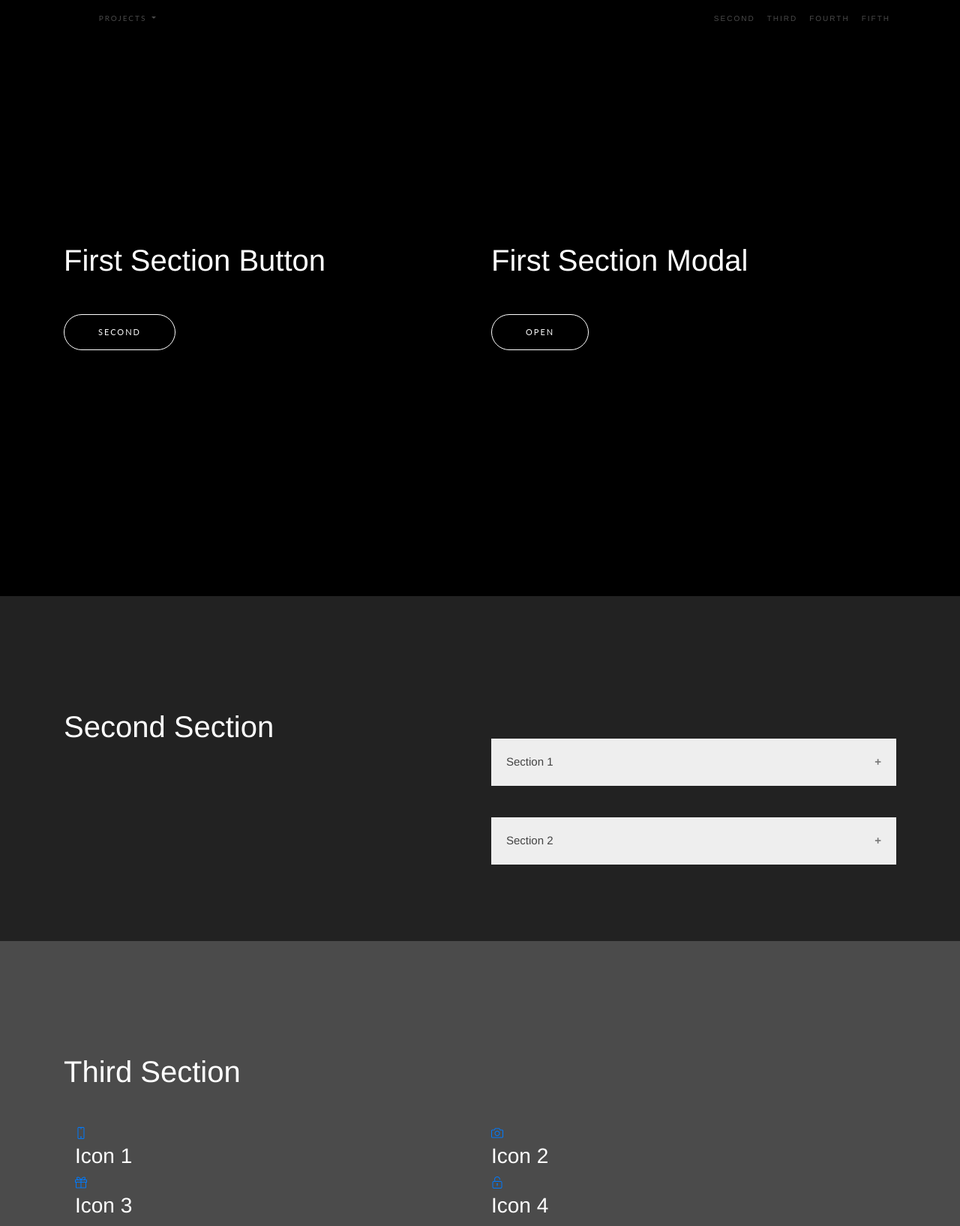
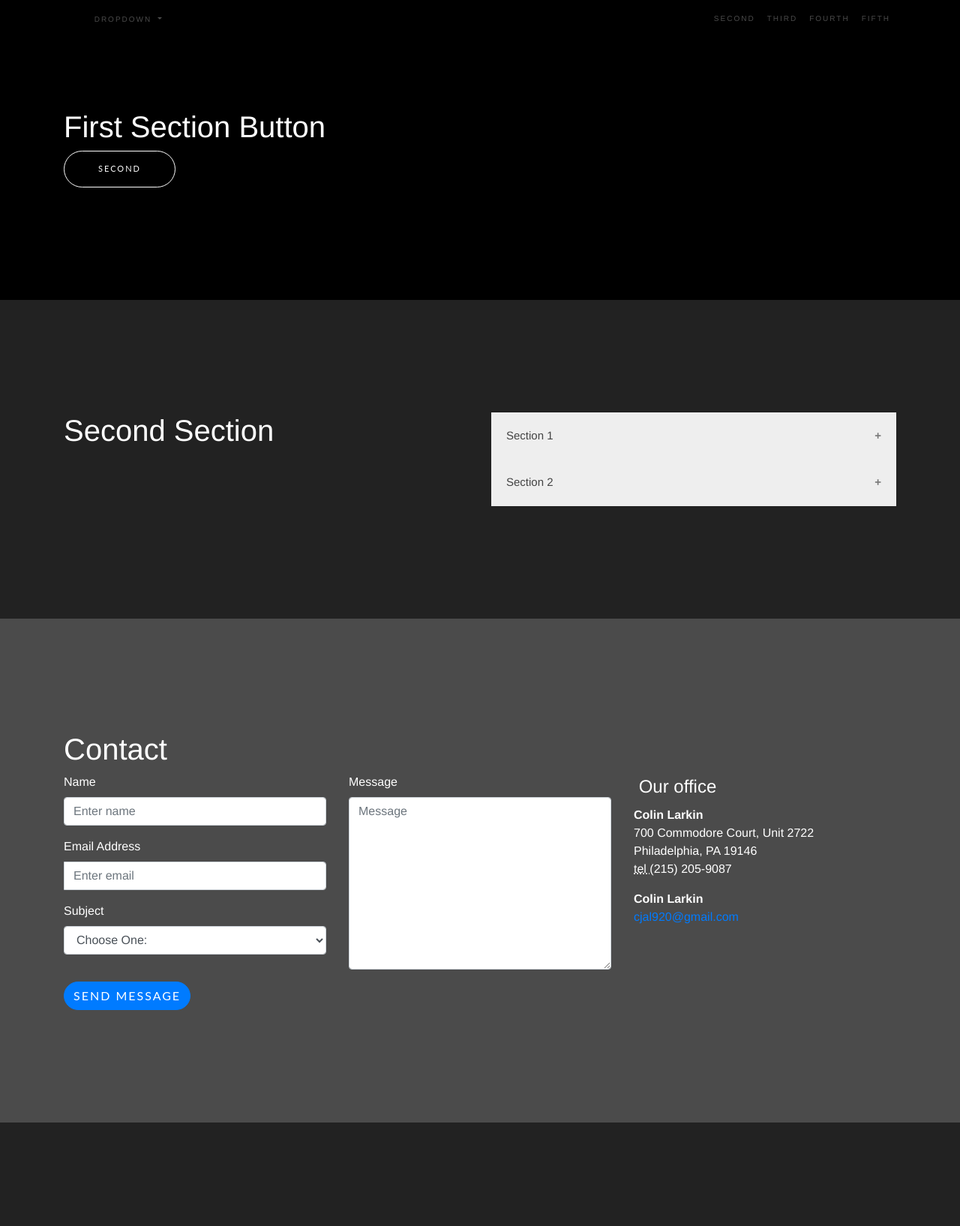
Before and after one commit to cjal920/website-template, a plain HTML site: page index.html in a window 1280 px wide. Shown: the part 5-1640 px from the top of the page at 75% size. Drawn offline with nearby package versions, Linux system fonts and the light colour scheme.

Commit message:
nav bar updates

```diff
--- a/css/custom.css
+++ b/css/custom.css
@@ -2,14 +2,7 @@ html,
 body {
   width: 100%;
   height: 100%;
-}
-
-body {
   font-family: 'Muli', 'Helvetica', 'Arial', 'sans-serif';
-}
-
-section {
-  padding: 100px 0;
 }
 
 p {
@@ -56,10 +49,6 @@ p {
   color: #fff;
 }
 
-/* .dropdown-menu  {
-  background-color: transparent;
-} */
-
 .nav-link  {
   font-size: 10px;
   letter-spacing: 2px;
@@ -67,11 +56,6 @@ p {
   color: #4b4b4b;
 }
 
-.nav-link:hover  {
-  color: #000;
-}
-
-@media (min-width: 992px) {
   #mainNav {
     border-color: transparent;
     background-color: transparent;
@@ -82,21 +66,13 @@ p {
     color: #4b4b4b;
   }
 
+  #mainNav .navbar-nav > li > a:hover {
+    color: #fff;
+  }
+
   #mainNav.navbar-shrink {
     background-color: #fff;
   }
-  #mainNav.navbar-shrink .navbar-brand {
-    color: #222222;
-  }
-  #mainNav.navbar-shrink .navbar-brand:hover, #mainNav.navbar-shrink .navbar-brand:focus {
-    color: #fff;
-  }
-
-  #mainNav.navbar-shrink .navbar-nav > li > a:hover,
-  #mainNav.navbar-shrink .navbar-nav > li > a:focus:hover {
-    color: #fff;
-  }
-}
 
 /* FIRST */
 
@@ -104,52 +80,30 @@ section.first {
   position: relative;
   width: 100%;
   padding-top: 150px;
-  padding-bottom: 100px;
+  padding-bottom: 150px;
   background: #000;
   color: #fff;
-  /* background: #000; */
   /* background: url("../img/bg-pattern.png"), #7b4397; */
   /* background: url("../img/bg-pattern.png"), -webkit-gradient(linear, right top, left top, from(#7b4397), to(#dc2430)); */
   /* background: url("../img/bg-pattern.png"), linear-gradient(to left, #7b4397, #dc2430); */
 }
 
-/* MODAL */
-
-.modal-body {
-  color: #000000;
-  font-family: 'Old Standard TT', serif;
-  text-indent: 2em;
-  line-height: 1.5;
-  hyphens: auto;
-  padding: 0 20px 0 20px;
-  text-align: left;
-  text-align: justify;
-}
-
-/* fix button */
-
-.close  {
-  /* padding-left: 100px; */
-}
-
-
-
-@media (min-width: 992px) {
+/* @media (min-width: 992px) {
   section.first {
     height: 100vh;
     min-height: 775px;
     padding-top: 0;
     padding-bottom: 0;
   }
-}
+} */
 
-/* SECOND */
+/* ACCORDION */
 
-section.second {
+section.accord {
   position: relative;
   width: 100%;
   padding-top: 150px;
-  padding-bottom: 100px;
+  padding-bottom: 150px;
   background: #222222;
   color: #fff;
 }
@@ -202,7 +156,7 @@ section.second {
 }
 
 
-
+/*
 @media (min-width: 768px) {
   section.second {
     display: inline-block;
@@ -214,18 +168,19 @@ section.second {
   section.second {
     font-size: 70px;
   }
-}
+} */
 
-/* THIRD */
+/* CONTACT */
 
-section.third  {
+section.contact  {
   position: relative;
   width: 100%;
   padding-top: 150px;
-  padding-bottom: 100px;
+  padding-bottom: 150px;
   background: #4b4b4b;
   color: #fff;
 }
+
 
 /* PROJECT1 */
 
@@ -280,6 +235,19 @@ section.fourth {
   padding-bottom: 100px;
   background: #9b9b9b;
   color: #fff;
+}
+
+/* MODAL */
+
+.modal-body {
+  color: #000000;
+  font-family: 'Old Standard TT', serif;
+  text-indent: 2em;
+  line-height: 1.5;
+  hyphens: auto;
+  padding: 0 20px 0 20px;
+  text-align: left;
+  text-align: justify;
 }
 
 @media (min-width: 768px) {
--- a/index.html
+++ b/index.html
@@ -2,67 +2,53 @@
 <html lang="en">
 
 <head>
-
   <meta charset="utf-8">
   <meta name="viewport" content="width=device-width, initial-scale=1, shrink-to-fit=no">
   <meta name="description" content="">
   <meta name="author" content="">
-
   <title>Main Template</title>
 
-  <!-- Bootstrap core CSS -->
-  <!-- <link href="vendor/bootstrap/css/bootstrap.min.css" rel="stylesheet"> -->
-
-  <!-- Custom fonts for this template -->
   <link href="vendor/fontawesome-free/css/all.min.css" rel="stylesheet">
   <link rel="stylesheet" href="vendor/simple-line-icons/css/simple-line-icons.css">
-  <!-- <link href="https://fonts.googleapis.com/css?family=Lato" rel="stylesheet"> -->
-  <!-- <link href="https://fonts.googleapis.com/css?family=Catamaran:100,200,300,400,500,600,700,800,900" rel="stylesheet"> -->
-  <!-- <link href="https://fonts.googleapis.com/css?family=Muli" rel="stylesheet"> -->
   <link href="https://fonts.googleapis.com/icon?family=Material+Icons" rel="stylesheet">
   <link rel="stylesheet" href="https://maxcdn.bootstrapcdn.com/bootstrap/4.3.1/css/bootstrap.min.css">
-  <!-- <script src="https://ajax.googleapis.com/ajax/libs/jquery/3.4.0/jquery.min.js"></script> -->
+
   <script src="https://cdnjs.cloudflare.com/ajax/libs/popper.js/1.14.7/umd/popper.min.js"></script>
   <script src="https://maxcdn.bootstrapcdn.com/bootstrap/4.3.1/js/bootstrap.min.js"></script>
 
-    <!-- Favicon -->
   <link rel="icon" href="img/icons8-plus-24.png" type="image/gif" sizes="16x16">
 
-  <!-- Plugin CSS -->
-  <!-- <link rel="stylesheet" href="device-mockups/device-mockups.min.css"> -->
-
-  <!-- Custom styles for this template -->
   <link href="css/custom.css" rel="stylesheet">
 
 </head>
 
 <body id="page-top">
 
-  <!-- Navigation -->
+  <!-- Nav -->
   <nav class="navbar navbar-expand-lg navbar-light fixed-top" id="mainNav">
     <div class="container">
       <a class="navbar-brand js-scroll-trigger" href="#page-top"><i class="material-icons">&#xe80c;</i></a>
 
       <div class="dropdown">
-        <button type="button" class="btn btn-primary dropdown-toggle" data-toggle="dropdown">
-          Projects
+        <button type="button" class="dropdown-toggle" data-toggle="dropdown">
+          Dropdown
         </button>
         <div class="dropdown-menu">
-          <a class="nav-link js-scroll-trigger" href="#project1">Project One</a>
+          <a class="nav-link js-scroll-trigger" href="#project1">Drop One</a>
           <div class="dropdown-divider"></div>
-          <a class="nav-link js-scroll-trigger" href="#project2">Project Two</a>
+          <a class="nav-link js-scroll-trigger" href="#project2">Drop Two</a>
           <div class="dropdown-divider"></div>
-          <a class="nav-link js-scroll-trigger" href="#project3">Project Three</a>
+          <a class="nav-link js-scroll-trigger" href="#project3">Drop Three</a>
         </div>
       </div>
 
       <div class="collapse navbar-collapse" id="navbarResponsive">
         <ul class="navbar-nav ml-auto">
           <li class="nav-item">
-            <a class="nav-link js-scroll-trigger" href="#second">Second</a>
+            <a class="nav-link js-scroll-trigger" href="#accord">Second</a>
           </li>
           <li class="nav-item">
-            <a class="nav-link js-scroll-trigger" href="#third">Third</a>
+            <a class="nav-link js-scroll-trigger" href="#contact">Third</a>
           </li>
           <li class="nav-item">
             <a class="nav-link js-scroll-trigger" href="#fourth">Fourth</a>
@@ -77,96 +63,24 @@
 
   <!-- FIRST -->
   <section class="first" id="first">
-    <div class="container h-100">
-      <div class="row h-100">
-        <div class="col-lg-6 my-auto">
-            <h1 class="mb-5">First Section Button</h1>
-            <a href="#second" class="btn btn-outline btn-xl js-scroll-trigger">Second</a>
-        </div>
-        <div class="col-lg-6 my-auto">
-            <h1 class="mb-5">First Section Modal</h1>
-                <button type="button" class="btn btn-outline btn-xl" data-toggle="modal" data-target="#myModal-web" id="">Open</button>
-
-          <!-- Modal -->
-          <div class="modal fade" id="myModal-web" role="dialog">
-              <div class="modal-dialog">
-
-                <!-- Modal content-->
-                <div class="modal-content">
-                  <div class="modal-header">
-                    <button type="button" class="close" data-dismiss="modal">&times;</button>
-                    <h4 class="modal-title"></h4>
-                  </div>
-                  <div class="modal-body">
-
-                      Now is the winter of our discontent
-                      Made glorious summer by this sun of York;
-                      And all the clouds that lour'd upon our house
-                      In the deep bosom of the ocean buried.
-                      Now are our brows bound with victorious wreaths;
-                      Our bruised arms hung up for monuments;
-                      Our stern alarums changed to merry meetings,
-                      Our dreadful marches to delightful measures.
-                      Grim-visaged war hath smooth'd his wrinkled front;
-                      And now, instead of mounting barbed steeds
-                      To fright the souls of fearful adversaries,
-                      He capers nimbly in a lady's chamber
-                      To the lascivious pleasing of a lute.
-                      But I, that am not shaped for sportive tricks,
-                      Nor made to court an amorous looking-glass;
-                      I, that am rudely stamp'd, and want love's majesty
-                      To strut before a wanton ambling nymph;
-                      I, that am curtail'd of this fair proportion,
-                      Cheated of feature by dissembling nature,
-                      Deformed, unfinish'd, sent before my time
-                      Into this breathing world, scarce half made up,
-                      And that so lamely and unfashionable
-                      That dogs bark at me as I halt by them;
-                      Why, I, in this weak piping time of peace,
-                      Have no delight to pass away the time,
-                      Unless to spy my shadow in the sun
-                      And descant on mine own deformity:
-                      And therefore, since I cannot prove a lover,
-                      To entertain these fair well-spoken days,
-                      I am determined to prove a villain
-                      And hate the idle pleasures of these days.
-                      Plots have I laid, inductions dangerous,
-                      By drunken prophecies, libels and dreams,
-                      To set my brother Clarence and the king
-                      In deadly hate the one against the other:
-                      And if King Edward be as true and just
-                      As I am subtle, false and treacherous,
-                      This day should Clarence closely be mew'd up,
-                      About a prophecy, which says that 'G'
-                      Of Edward's heirs the murderer shall be.
-                      Dive, thoughts, down to my soul: here
-                      Clarence comes.
-
-
-                  </div>
-                  <div class="modal-footer">
-                    <button type="button" class="btn btn-default" data-dismiss="modal">Close</button>
-                  </div>
-                </div>
-
-              </div>
-            </div>
-
-
+    <div class="container">
+      <div class="row">
+        <div class="col-lg-12">
+            <h1 class="">First Section Button</h1>
+            <a href="#accord" class="btn btn-outline btn-xl js-scroll-trigger">Second</a>
         </div>
         </div>
-      </div>
-    </div>
-  </header>
+        </div>
+        </section>
 
-  <!-- SECOND -->
-  <section class="second" id="second">
-    <div class="container h-100">
-      <div class="row h-100">
-        <div class="col-md-6 mx-auto">
-          <h1 class="mb-5">Second Section</h1>
+  <!-- ACCORDION -->
+  <section class="accord" id="accord">
+      <div class="container">
+          <div class="row">
+            <div class="col-lg-6">
+          <h1 class="">Second Section</h1>
         </div>
-        <div class="col-md-6 mx-auto">
+        <div class="col-lg-6">
         <button class="accordion">Section 1</button>
         <div class="panel">
           <p> O for a Muse of fire, that would ascend
@@ -187,49 +101,82 @@
     </div>
   </section>
 
-    <!-- THIRD -->
-  <section class="third" id="third">
-    <div class="container h-100">
-        <div class="row h-100">
-          <div class="col-lg-6 my-auto">
-        <h1 class="mb-5">Third Section</h1>
+    <!-- CONTACT -->
+  <section class="contact" id="contact">
+      <div class="container">
+          <div class="row">
+            <div class="col-lg-12">
+        <h1 class="">Contact</h1>
       </div>
-      </div>
-      <div class="row">
-        <div class="col-lg-12 my-auto">
-          <div class="container-fluid">
+    </div>
+
+
             <div class="row">
-              <div class="col-lg-6">
-                <div class="feature-item">
-                  <i class="icon-screen-smartphone text-primary"></i>
-                  <h3>Icon 1</h3>
-               </div>
-              </div>
-              <div class="col-lg-6">
-                <div class="feature-item">
-                  <i class="icon-camera text-primary"></i>
-                  <h3>Icon 2</h3>
+                <div class="col-md-8">
+                    <div class="well well-sm">
+                        <form>
+                        <div class="row">
+                            <div class="col-md-6">
+                                <div class="form-group">
+                                    <label for="name">
+                                        Name</label>
+                                    <input type="text" class="form-control" id="name" placeholder="Enter name" required="required" />
+                                </div>
+                                <div class="form-group">
+                                    <label for="email">
+                                        Email Address</label>
+                                    <div class="input-group">
+                                        <span class="input-group-addon"><span class="glyphicon glyphicon-envelope"></span>
+                                        </span>
+                                        <input type="email" class="form-control" id="email" placeholder="Enter email" required="required" /></div>
+                                </div>
+                                <div class="form-group">
+                                    <label for="subject">
+                                        Subject</label>
+                                    <select id="subject" name="subject" class="form-control" required="required">
+                                        <option value="na" selected="">Choose One:</option>
+                                        <option value="service">General Customer Service</option>
+                                        <option value="suggestions">Suggestions</option>
+                                        <option value="product">Product Support</option>
+                                    </select>
+                                </div>
+                            </div>
+                            <div class="col-md-6">
+                                <div class="form-group">
+                                    <label for="name">
+                                        Message</label>
+                                    <textarea name="message" id="message" class="form-control" rows="9" cols="25" required="required"
+                                        placeholder="Message"></textarea>
+                                </div>
+                            </div>
+                            <div class="col-md-12">
+                                <button type="submit" class="btn btn-primary pull-right" id="btnContactUs">
+                                    Send Message</button>
+                            </div>
+                        </div>
+                        </form>
+                    </div>
                 </div>
-              </div>
-            </div>
-            <div class="row">
-              <div class="col-lg-6">
-                <div class="feature-item">
-                  <i class="icon-present text-primary"></i>
-                  <h3>Icon 3</h3>
+                <div class="col-md-4">
+                    <form>
+                    <legend><span class="glyphicon glyphicon-globe"></span> Our office</legend>
+                    <address>
+                        <strong>Colin Larkin</strong><br>
+                        700 Commodore Court, Unit 2722<br>
+                        Philadelphia, PA 19146<br>
+                        <abbr title="Phone">
+                            tel </abbr>
+                        (215) 205-9087
+                    </address>
+                    <address>
+                        <strong>Colin Larkin</strong><br>
+                        <a href="mailto:#">cjal920@gmail.com</a>
+                    </address>
+                    </form>
                 </div>
-              </div>
-              <div class="col-lg-6">
-                <div class="feature-item">
-                  <i class="icon-lock-open text-primary"></i>
-                  <h3>Icon 4</h3>
-                </div>
-              </div>
             </div>
           </div>
-        </div>
-      </div>
-    </div>
+
   </section>
 
 <!-- PROJECT 1 -->
@@ -294,11 +241,77 @@
       <div class="container h-100">
           <div class="row h-100">
               <div class="col-lg-6 my-auto">
-        <h1>Fourth Section<br>Part II</h1>
-        <a href="#fifth" class="btn btn-outline btn-xl js-scroll-trigger">Fifth</a>
-      </div>
+                  <h1 class="mb-5">Modal</h1>
+                      <button type="button" class="btn btn-outline btn-xl" data-toggle="modal" data-target="#myModal-web" id="">Open</button>
+                  </div>
+                <!-- Modal -->
+                <div class="modal fade" id="myModal-web" role="dialog">
+                    <div class="modal-dialog">
+
+                      <!-- Modal content-->
+                      <div class="modal-content">
+                        <div class="modal-header">
+                          <button type="button" class="close" data-dismiss="modal">&times;</button>
+                          <h4 class="modal-title"></h4>
+                        </div>
+                        <div class="modal-body">
+
+                            Now is the winter of our discontent
+                            Made glorious summer by this sun of York;
+                            And all the clouds that lour'd upon our house
+                            In the deep bosom of the ocean buried.
+                            Now are our brows bound with victorious wreaths;
+                            Our bruised arms hung up for monuments;
+                            Our stern alarums changed to merry meetings,
+                            Our dreadful marches to delightful measures.
+                            Grim-visaged war hath smooth'd his wrinkled front;
+                            And now, instead of mounting barbed steeds
+                            To fright the souls of fearful adversaries,
+                            He capers nimbly in a lady's chamber
+                            To the lascivious pleasing of a lute.
+                            But I, that am not shaped for sportive tricks,
+                            Nor made to court an amorous looking-glass;
+                            I, that am rudely stamp'd, and want love's majesty
+                            To strut before a wanton ambling nymph;
+                            I, that am curtail'd of this fair proportion,
+                            Cheated of feature by dissembling nature,
+                            Deformed, unfinish'd, sent before my time
+                            Into this breathing world, scarce half made up,
+                            And that so lamely and unfashionable
+                            That dogs bark at me as I halt by them;
+                            Why, I, in this weak piping time of peace,
+                            Have no delight to pass away the time,
+                            Unless to spy my shadow in the sun
+                            And descant on mine own deformity:
+                            And therefore, since I cannot prove a lover,
+                            To entertain these fair well-spoken days,
+                            I am determined to prove a villain
+                            And hate the idle pleasures of these days.
+                            Plots have I laid, inductions dangerous,
+                            By drunken prophecies, libels and dreams,
+                            To set my brother Clarence and the king
+                            In deadly hate the one against the other:
+                            And if King Edward be as true and just
+                            As I am subtle, false and treacherous,
+                            This day should Clarence closely be mew'd up,
+                            About a prophecy, which says that 'G'
+                            Of Edward's heirs the murderer shall be.
+                            Dive, thoughts, down to my soul: here
+                            Clarence comes.
+
+
+                        </div>
+                        <div class="modal-footer">
+                          <button type="button" class="btn btn-default" data-dismiss="modal">Close</button>
+                        </div>
+                      </div>
+
+                    </div>
+                  </div>
     </div>
   </div>
+
+
   </section>
 
 <!-- FIFTH -->
```
